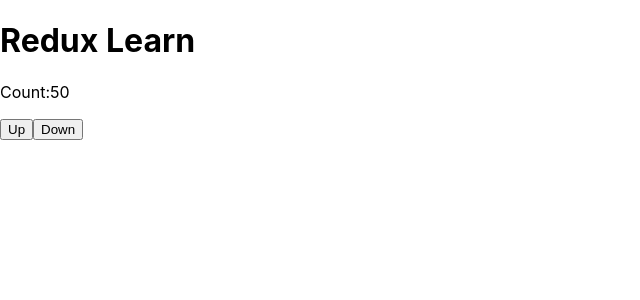
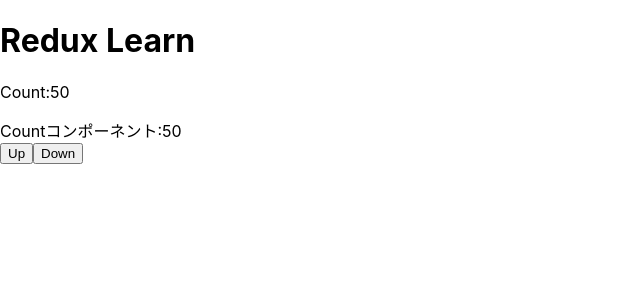
Before and after one commit to Onepiece2424/todo-app-with-redux, a React (Create React App) app: page / in a window 1280 px wide. Shown: the top 300 px of the page, without its empty margins (0-640 px from the left). Built offline with nearby package versions, Linux system fonts and the light colour scheme.

Commit message:
useDispatch Hooksの利用し、Actionをdispatchする。

```diff
--- a/src/App.jsx
+++ b/src/App.jsx
@@ -5,7 +5,7 @@
 
 // 各コンポーネント
 // import Greeting from './components/Greeting';
-// import Count from './components/Count';
+import Count from './components/Count';
 
 function App({ count, increase, decrease }) {
 
@@ -21,8 +21,10 @@
     <>
       <h1>Redux Learn</h1>
       <p>Count:{store.getState().count}</p>
-      <button onClick={increase}>Up</button>
-      <button onClick={decrease}>Down</button>
+      {/* <button onClick={increase}>Up</button>
+      <button onClick={decrease}>Down</button> */}
+
+      <Count />
     </>
   );
 }
--- a/src/components/Count.jsx
+++ b/src/components/Count.jsx
@@ -1,18 +1,31 @@
 import React from "react"
-import { useSelector } from "react-redux"
+import { useSelector, useDispatch } from "react-redux"
 
 
 const Count = () => {
-  const count = useSelector((state) => state.countReducer.count)
-  const posts = useSelector((state) => state.postsReducer.posts)
+  const count = useSelector((state) => state.count)
+
+  const dispatch = useDispatch();
+
+  const increase = () => {
+    dispatch({ type: "INCREASE_COUNT" });
+  };
+
+  const decrease = () => {
+    dispatch({ type: "DECREASE_COUNT" });
+  }
+
   return (
     <>
       <div>Countコンポーネント:{count}</div>
-      <ul>
+      {/* <ul>
         {posts.map((post) => (
           <li key={post.id}>{post.title}</li>
         ))}
-      </ul>
+      </ul> */}
+
+      <button onClick={increase}>Up</button>
+      <button onClick={decrease}>Down</button>
     </>
   )
 }
```
